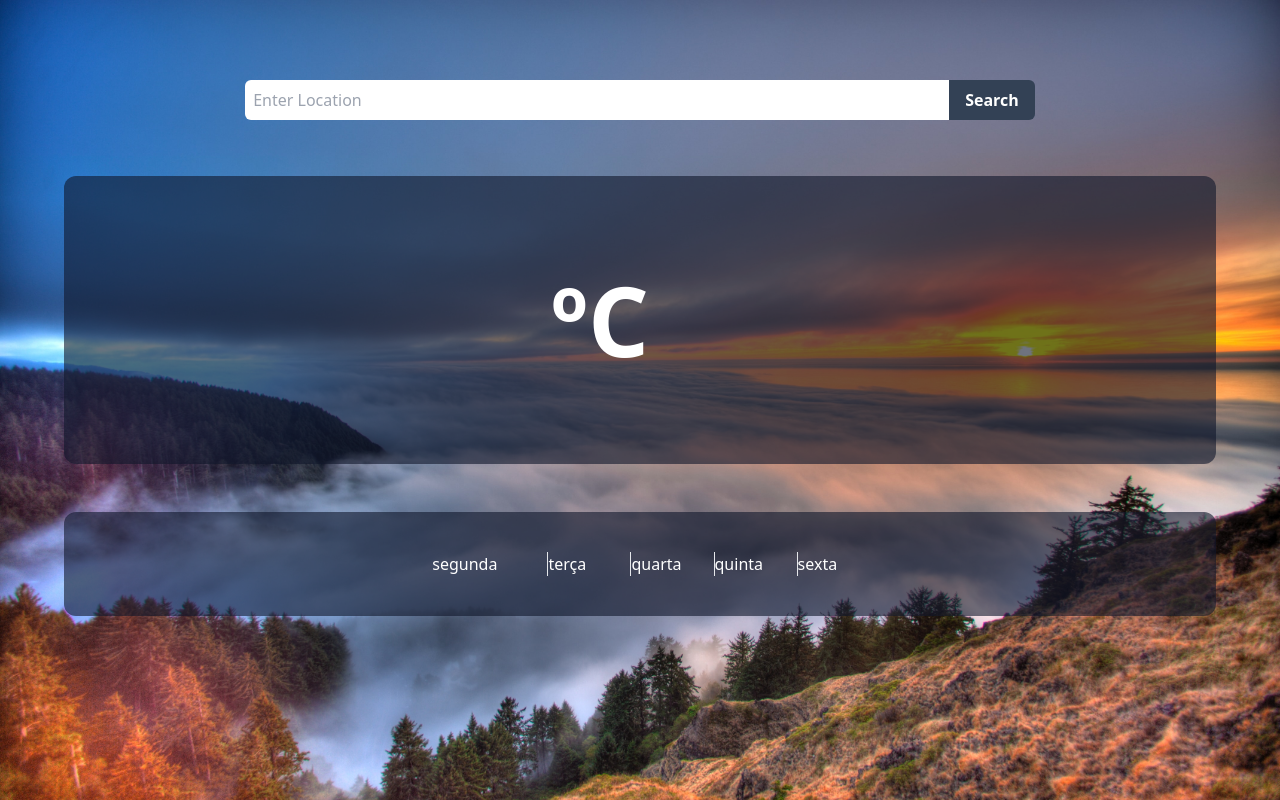
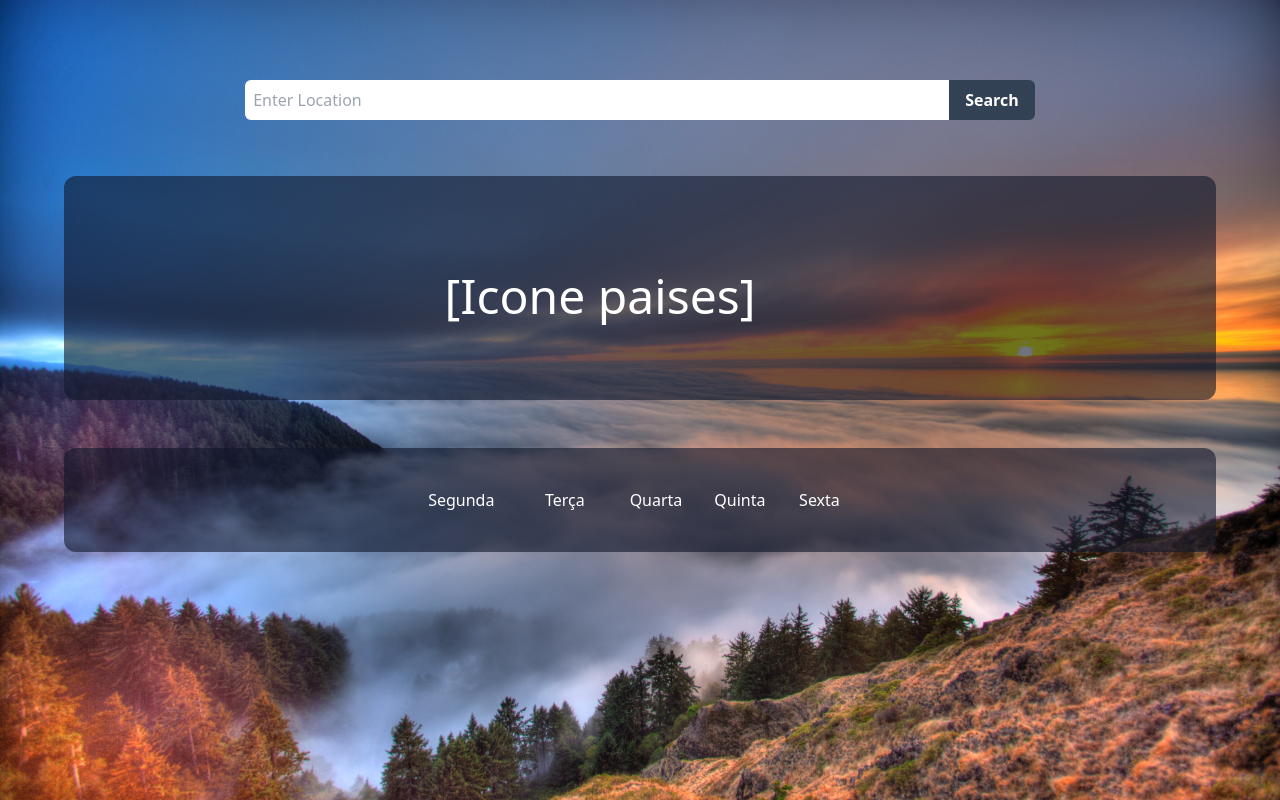
Before and after one commit to AguiarMS/weather-app-vite, a React (Vite) app: page / in a window 1280 px wide. Built offline with nearby package versions, Linux system fonts and the light colour scheme.

Commit message:
create const weekdays and txt []icon paises] in display

```diff
--- a/src/App.tsx
+++ b/src/App.tsx
@@ -3,6 +3,7 @@ import { IconsWeather } from "./components/Icons";
 import backgroundWeather from "./assets/img-weather.jpg";
 import { useState } from "react";
 import { WeatherProps } from "./types/weatherProps";
+import { NextDays } from "./components/NextDays";
 
 function App() {
   const [data, setData] = useState<WeatherProps>({} as WeatherProps);
@@ -67,9 +68,11 @@ function App() {
           <p className="px-10 font-sans font-nunito text-4xl	text-white mb-4">
             {data.name}
           </p>
-          <p className="px-10 text-8xl font-bold text-white	mb-4">
-            {data?.main?.temp} ºC
-          </p>
+          {data.name ? (
+            <p className="px-10 text-8xl font-bold text-white	mb-4">
+              {data?.main?.temp} ºC
+            </p>
+          ) : (<h1 className="text-5xl text-white">[Icone paises]</h1>)}
           {data.dt && (
             <div>
               <p className="px-10 font-sans font-nunito text-4xl	text-white mb-1">
@@ -110,8 +113,8 @@ function App() {
         </div>
       </div>
 
-      {/* <NextDays /> */}
-      <div className="flex justify-center max-w-6xl mx-auto mt-12 bg-slate-900 bg-opacity-60 text-white rounded-xl py-10">
+      <NextDays />
+      {/* <div className="flex justify-center max-w-6xl mx-auto mt-12 bg-slate-900 bg-opacity-60 text-white rounded-xl py-10">
         <div className="grid grid-cols-5 divide-x space-x-8">
           <div>segunda</div>
           <div>terça</div>
@@ -119,7 +122,7 @@ function App() {
           <div>quinta</div>
           <div>sexta</div>
         </div>
-      </div>
+      </div> */}
     </div>
   );
 }
--- a/src/components/NextDays.tsx
+++ b/src/components/NextDays.tsx
@@ -1,12 +1,37 @@
+export const weekdays = [
+  {
+    id: 1,
+    title: "Segunda",
+  },
+  {
+    id: 2,
+    title: "Terça",
+  },
+  {
+    id: 3,
+    title: "Quarta",
+  },
+  {
+    id: 4,
+    title: "Quinta",
+  },
+  {
+    id: 5,
+    title: "Sexta",
+  },
+]
+
+
+
 export const NextDays = () => {
   return (
     <div className="flex justify-center max-w-6xl mx-auto mt-12 bg-slate-900 bg-opacity-60 text-white rounded-xl py-10">
-      <div className="grid grid-cols-5 divide-x space-x-8">
-        <div className="">segunda</div>
-        <div className="">terça</div>
-        <div>quarta</div>
-        <div>quinta</div>
-        <div>sexta</div>
+      <div className="grid grid-cols-5 space-x-8">
+        {weekdays.map((weekday) => (
+          <div key={weekday.id}>
+            <p>{weekday.title}</p>
+          </div>
+        ))}
       </div>
     </div>
   );
```
